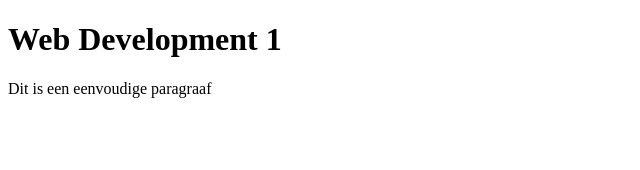
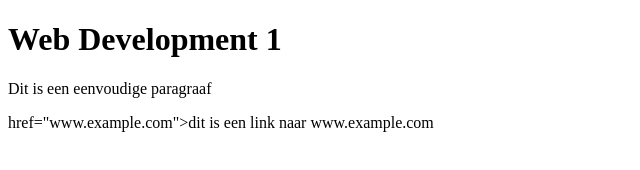
Before and after one commit to RouslanGalaev/WebDevelopment, a website: page index.html in a window 1280 px wide. Shown: the whole page, without its empty margins (0-640 px from the left). Drawn offline with Linux system fonts and the light colour scheme.

Commit message:
commit
voorbeeld 2

```diff
--- a/index.html
+++ b/index.html
@@ -7,6 +7,6 @@
 <body>
 <h1>Web Development 1 </h1>
 <p>Dit is een eenvoudige paragraaf</p>
-
+<a> href="www.example.com">dit is een link naar www.example.com</a>
 </body>
 </html>
```
